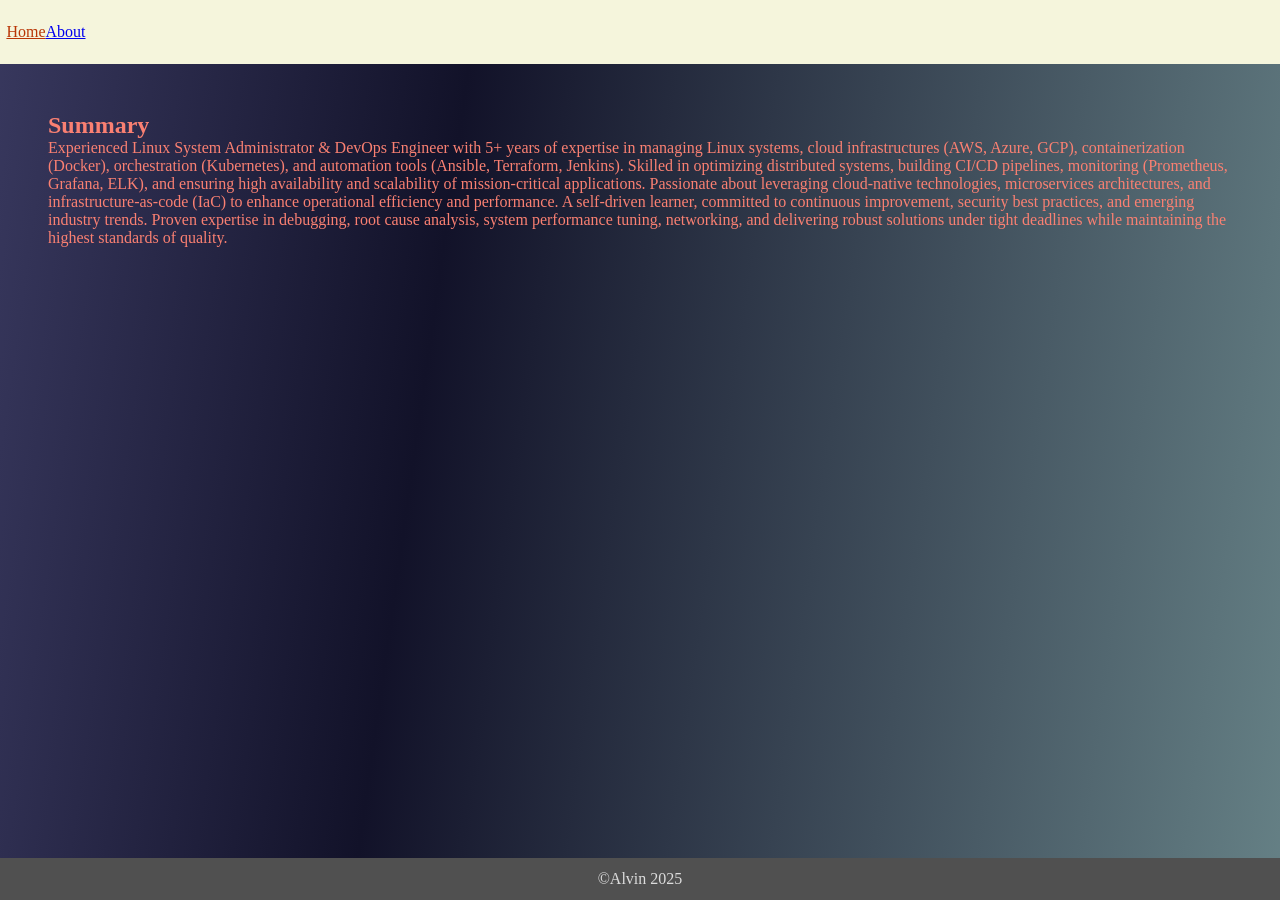
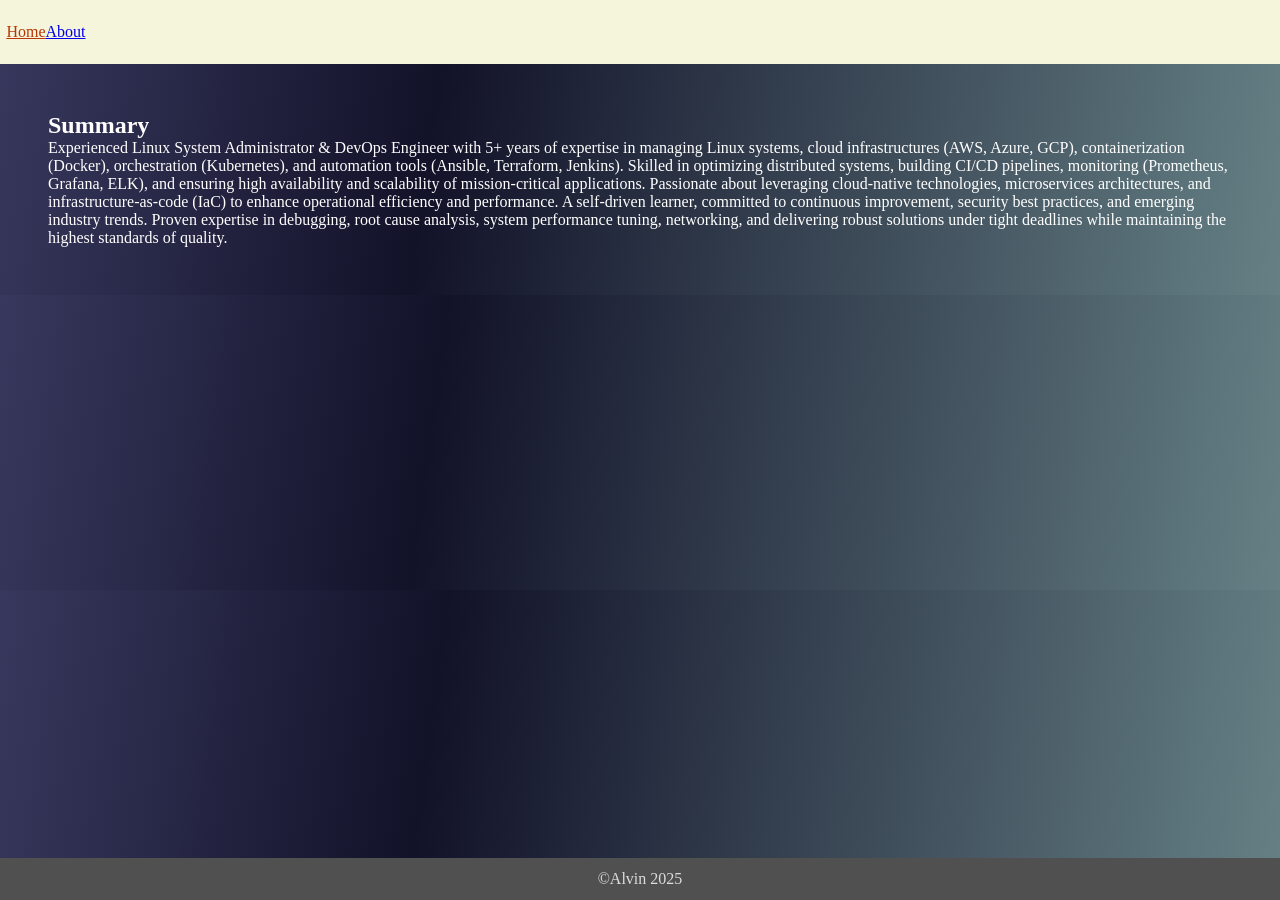
Before and after one commit to kunnoh/kunnoh.github.io, a Jekyll site: the page built from index.html, in a window 1280 px wide. Built offline with Jekyll 4.4.1, drawn with Linux system fonts in a browser that asks for light colours.

Commit message:
Update background styles in _main.scss
Changed min-height to 100% and updated text color to white.

```diff
--- a/_sass/_main.scss
+++ b/_sass/_main.scss
@@ -4,9 +4,9 @@
     background-repeat: no-repeat;
     background-attachment: fixed;
     background-size: cover;
-    min-height: 100vh;
+    min-height: 100%;
     font-size: 1em;
-    color: salmon;
+    color: white;
 }
 .current {
   color: rgb(185, 53, 5);
```
